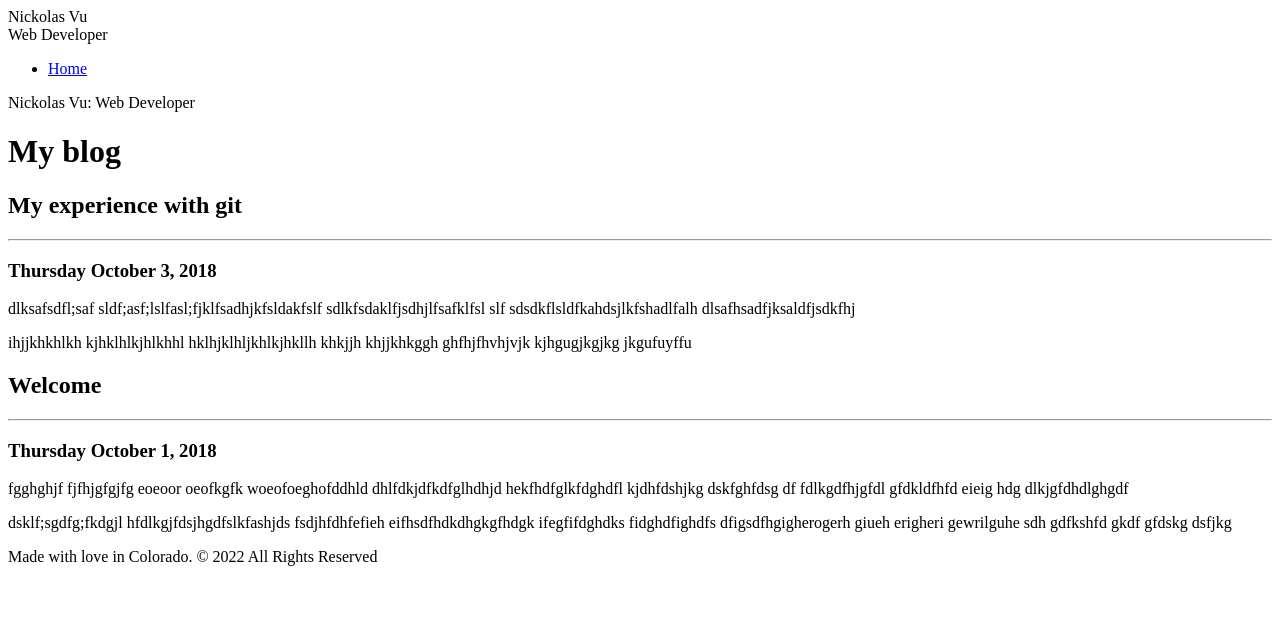
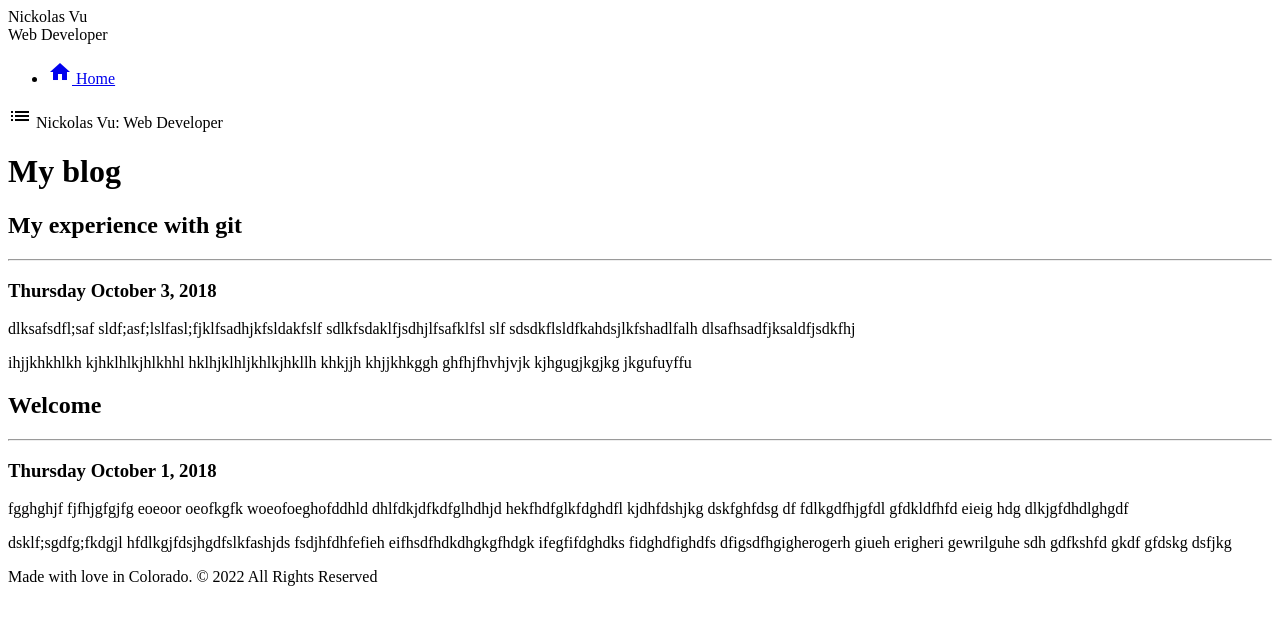
Before and after one commit to envy71/personal-blog, a plain HTML site: page index.html in a window 1280 px wide. Drawn offline with Linux system fonts and the light colour scheme.

Commit message:
Add Google Material Icons

```diff
--- a/index.html
+++ b/index.html
@@ -4,6 +4,7 @@
   <meta charset="utf-8">
   <meta name="viewport" content="width=device-width, initial-scale=1">
   <meta http-equiv="X-UA-Compatible" content="ie=edge">
+  <link rel="stylesheet" href="https://fonts.googleapis.com/icon?family=Material+Icons">
   <title>Nickolas Vu - Web Developer</title>
 </head>
 <body>
@@ -14,13 +15,21 @@
           <div class="site-header">Nickolas Vu</div>
           <div class="site-subheader">Web Developer</div>
           <ul class="site-navigation">
-            <li><a href="index.html">Home</a></li>
+            <li>
+              <a href="index.html">
+                <i class="material-icons">home</i>
+                  Home
+              </a>
+            </li>
           </ul>
         </div>
       </nav>
       <main>
         <div class="menu">
           <div class="menu-icon" id="sidebarCollapse">
+            <i class="material-icons">
+              list
+            </i>
             <span class="mobile-header">Nickolas Vu: Web Developer</span>
           </div>
         </div>
```
